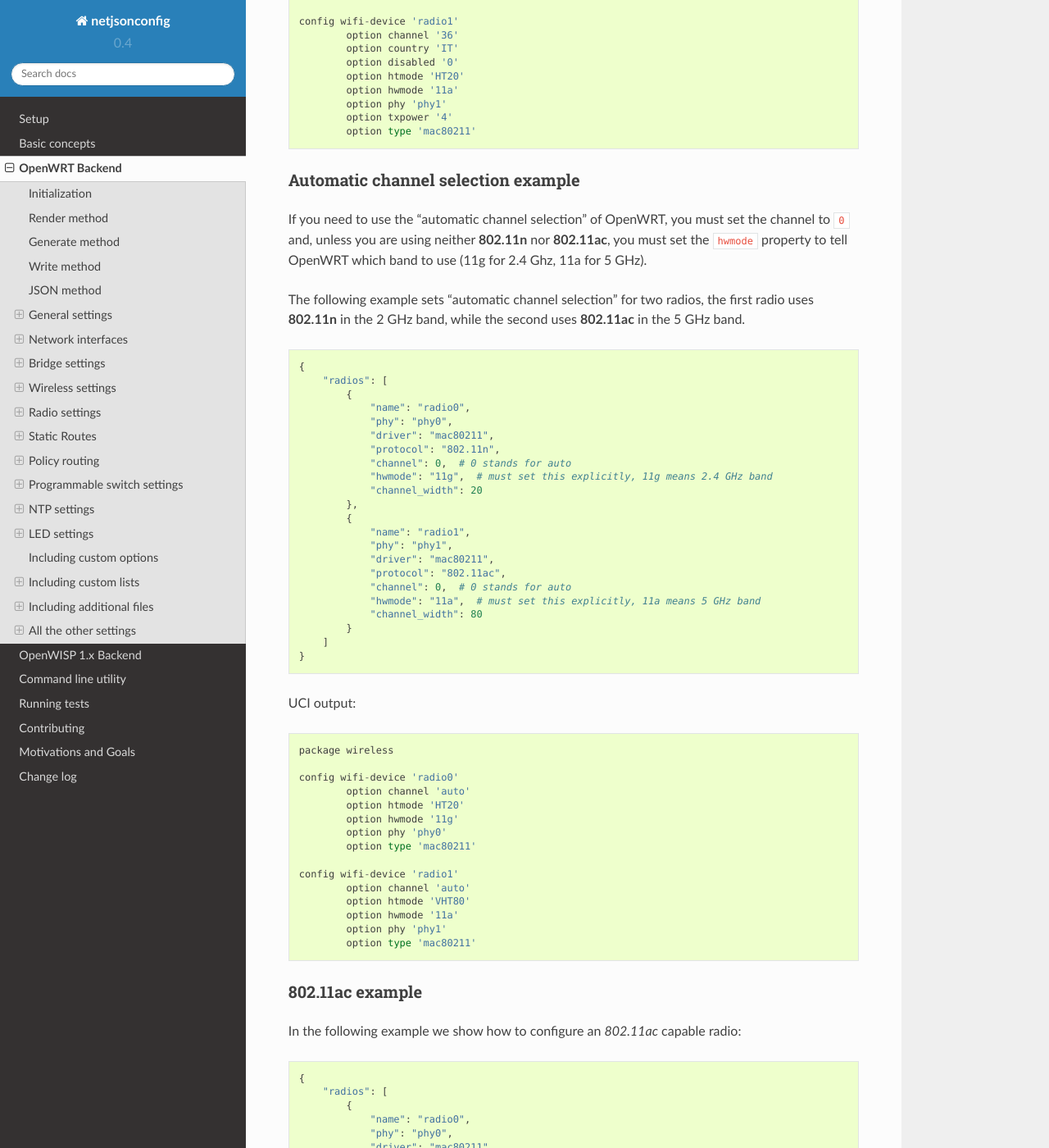
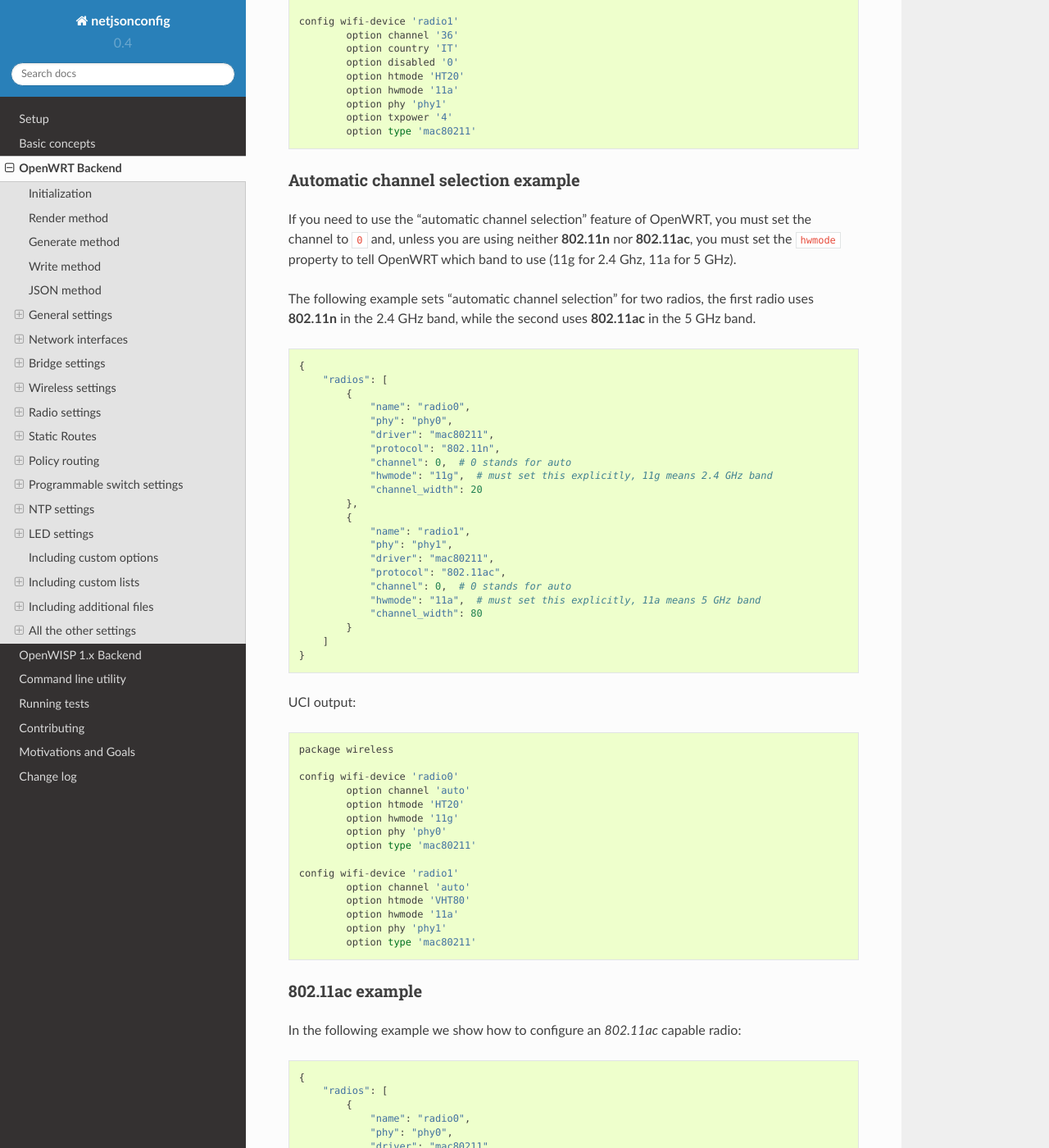
Before and after one commit to openwisp/netjsonconfig, a Sphinx documentation site: the page built from docs/source/backends/openwrt.rst, in a window 1280 px wide and 1400 px high, scrolled down 22174 px. Shown: the whole window at 82% size. Built offline with Sphinx 7.4.7 and the Read the Docs theme 2.0.0, drawn with Linux system fonts in a browser that asks for light colours; some of the changed text lies outside the part shown.

Commit message:
[doc] Cleanup/updated OpenWrt page before 0.4.2 release

```diff
--- a/docs/source/backends/openwrt.rst
+++ b/docs/source/backends/openwrt.rst
@@ -1200,13 +1201,13 @@
 Automatic channel selection example
 ~~~~~~~~~~~~~~~~~~~~~~~~~~~~~~~~~~~
 
-If you need to use the "automatic channel selection" of OpenWRT, you must set
+If you need to use the "automatic channel selection" feature of OpenWRT, you must set
 the channel to ``0`` and, unless you are using neither **802.11n** nor **802.11ac**,
 you must set the ``hwmode`` property to tell OpenWRT which band to use
 (11g for 2.4 Ghz, 11a for 5 GHz).
 
 The following example sets "automatic channel selection" for two radios, the first radio uses
-**802.11n** in the 2 GHz band, while the second uses **802.11ac** in the 5 GHz band.
+**802.11n** in the 2.4 GHz band, while the second uses **802.11ac** in the 5 GHz band.
 
 .. code-block:: python
 
```
Also changed, not shown: other parts of docs/source/backends/openwrt.rst (+9 -8 lines).
